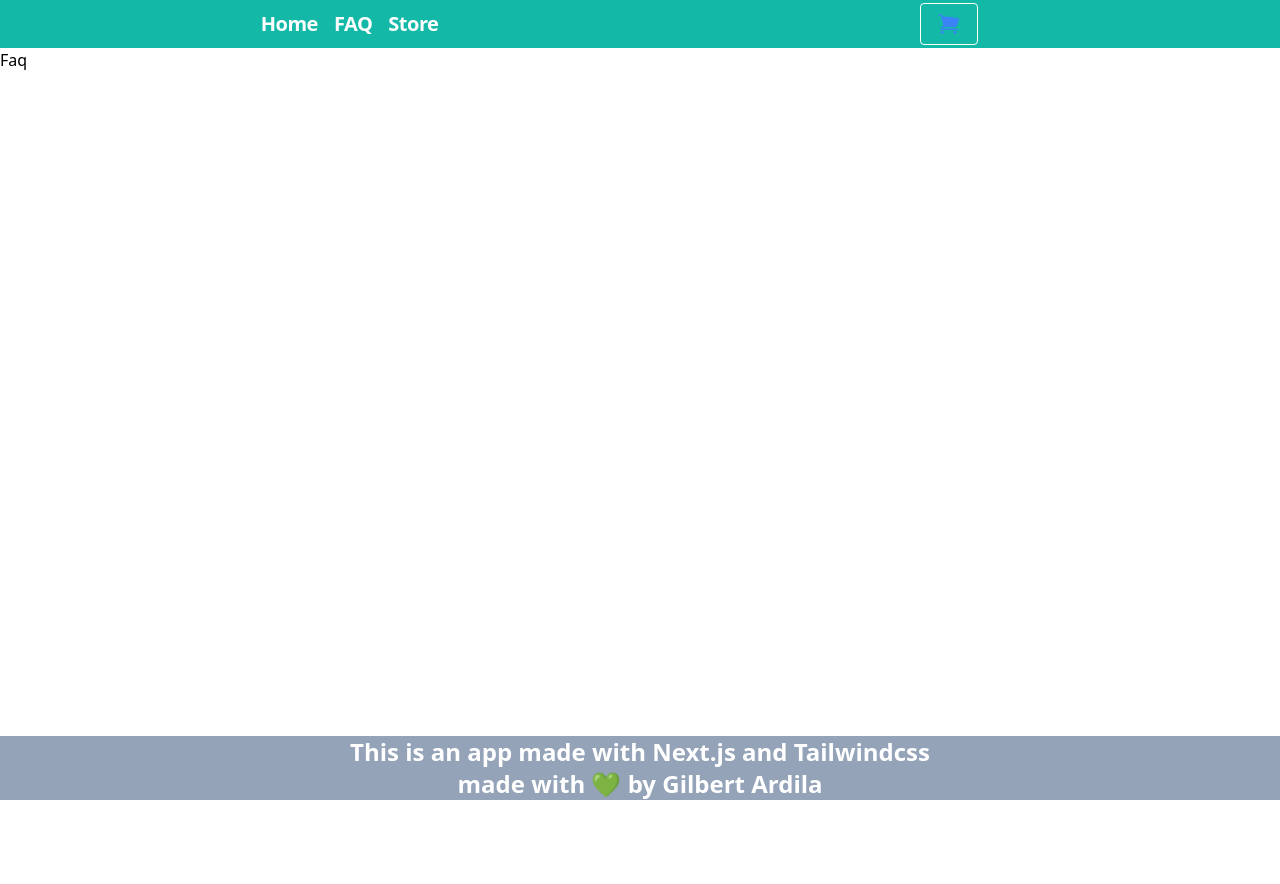
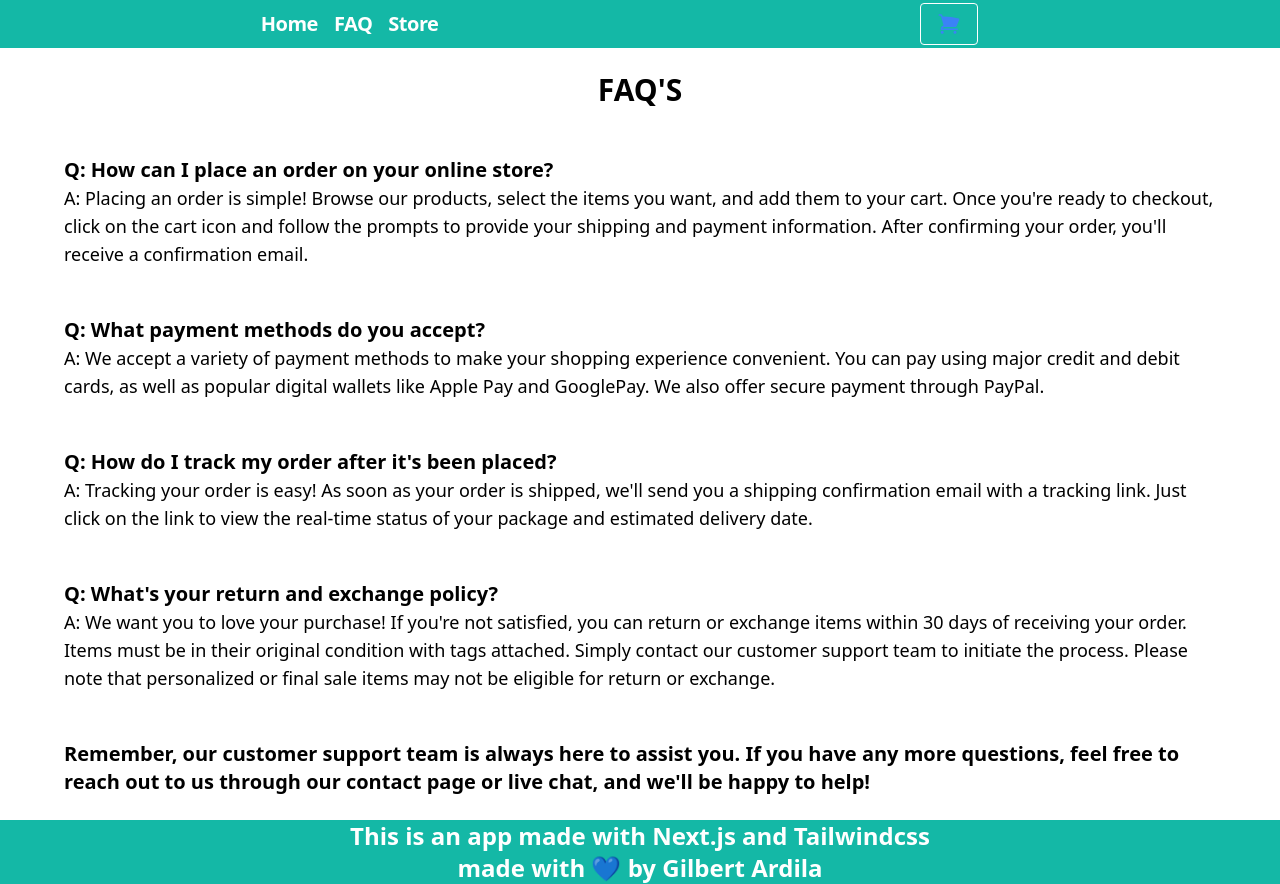
Before and after one commit to GilbertArdila/next12-store, a Next.js app: page /faq in a window 1280 px wide. Before the commit the page ends 800 px from the top, so only its background shows below. Built offline with nearby package versions, Linux system fonts and the light colour scheme.

Commit message:
FAQ´S hecho

```diff
--- a/components/layout/index.jsx
+++ b/components/layout/index.jsx
@@ -23,9 +23,9 @@ const Layout = ({ children, title }) => {
             {context.openCheckout && <Checkout/>}
 
 
-            <footer className='w-full h-16 bg-slate-400 flex flex-col justify-center items-center'>
-                <p className='text-white text-2xl font-bold'>This is an app made with Next.js and Tailwindcss</p>
-                <p className='text-white text-2xl font-bold'>made with 💚 by Gilbert Ardila </p>
+            <footer className='w-full h-auto md:h-16 bg-teal-500 flex flex-col justify-center items-center p-4'>
+                <p className='text-white text:xl md:text-2xl font-bold'>This is an app made with Next.js and Tailwindcss</p>
+                <p className='text-white text:xl md:text-2xl font-bold'>made with 💙 by Gilbert Ardila </p>
             </footer>
 
         </div>
--- a/pages/faq.js
+++ b/pages/faq.js
@@ -1,13 +1,53 @@
-import React from 'react'
+import React from "react";
 
-import Layout from '../components/layout'
+import Layout from "../components/layout";
 
 const Faq = () => {
   return (
     <Layout title={`FAQ'S`}>
-    <div>Faq</div>
+      <div className="w-full h-full flex flex-col justify-center items-center">
+        <h1 className="text-3xl font-bold my-6">FAQ'S</h1>
+        {faqs.map((faq, index) => (
+          <article key={index} className="w-[90%] my-6">
+            <h2 className="text-xl font-bold">{faq.question}</h2>
+            <p className="text-lg">{faq.answer}</p>
+          </article>
+        ))}
+
+
+
+        <p className="text-xl font-semibold w-[90%] my-6">
+          Remember, our customer support team is always here to assist you. If
+          you have any more questions, feel free to reach out to us through our
+          contact page or live chat, and we'll be happy to help!
+        </p>
+      </div>
     </Layout>
-  )
-}
+  );
+};
 
-export default Faq
+const faqs = [
+  {
+    question: "Q: How can I place an order on your online store?",
+    answer:
+      "A: Placing an order is simple! Browse our products, select the items you want, and add them to your cart. Once you're ready to checkout, click on the cart icon and follow the prompts to provide your shipping and payment information. After confirming your order, you'll receive a confirmation email.",
+  },
+  {
+    question: "Q: What payment methods do you accept?",
+    answer:
+      "A: We accept a variety of payment methods to make your shopping experience convenient. You can pay using major credit and debit cards, as well as popular digital wallets like Apple Pay and GooglePay. We also offer secure payment through PayPal.",
+  },
+  {
+    question: "Q: How do I track my order after it's been placed?",
+    answer:
+      "A: Tracking your order is easy! As soon as your order is shipped, we'll send you a shipping confirmation email with a tracking link. Just click on the link to view the real-time status of your package and estimated delivery date.",
+  },
+  {
+    question: "Q: What's your return and exchange policy?",
+    answer:
+      "A: We want you to love your purchase! If you're not satisfied, you can return or exchange items within 30 days of receiving your order. Items must be in their original condition with tags attached. Simply contact our customer support team to initiate the process. Please note that personalized or final sale items may not be eligible for return or exchange.",
+  },
+
+]
+
+export default Faq;
```
